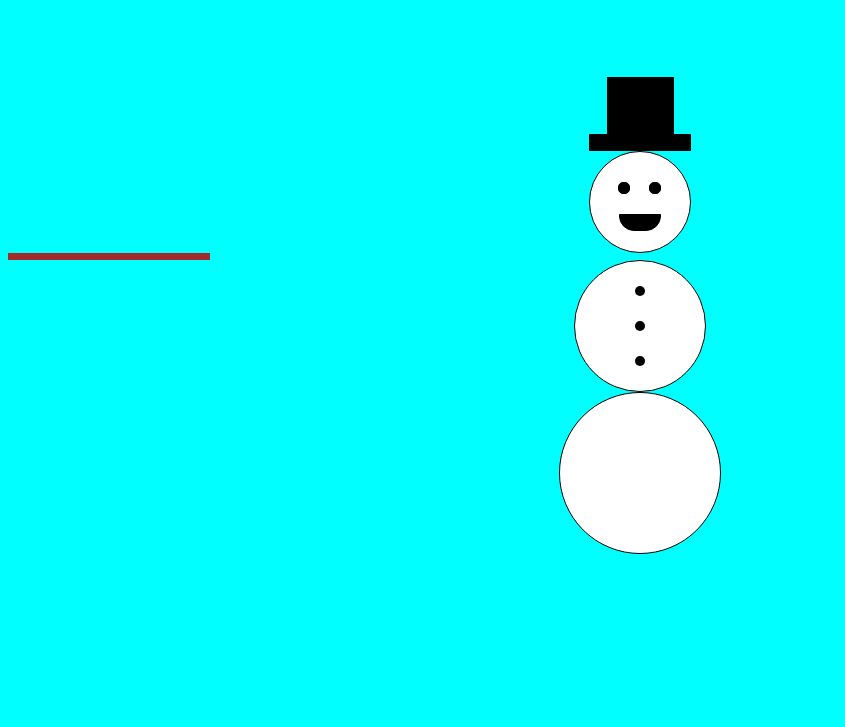
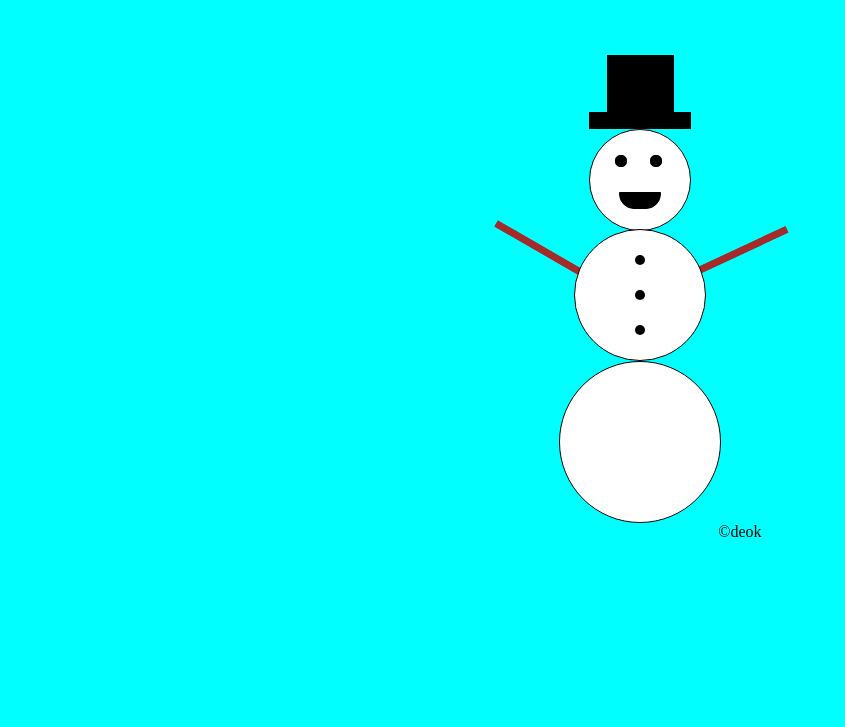
Before and after one commit to deokgeneral/HTML-CSS-JS, a plain HTML site: page 과제-눈사람만들기/눈사람.html in a window 1280 px wide. Shown: the part 73-800 px from the top of the page, without its empty margins (0-845 px from the left). Drawn offline with Linux system fonts and the light colour scheme.

Commit message:
수정완료

```diff
--- a/과제-눈사람만들기/눈사람.css
+++ b/과제-눈사람만들기/눈사람.css
@@ -3,7 +3,7 @@
     text-align: center;
 }
 .snowman{
-    margin-top: 150px;
+    margin-top: 50px;
 }
 .snow_head, .snow_body, .snow_foot{
     background-color: white;
@@ -11,8 +11,13 @@
     border-radius: 100px;
     width: 100px;
     height: 100px;
+    position: relative;
     margin-left: auto;
     margin-right: auto;
+}
+.snow_head, .snow_hat1, .snow_hat2{
+    position: relative;
+    top: 20px;
 }
 .snow_head-face_mouth{
     background-color: black;
@@ -21,18 +26,20 @@
     border-bottom-right-radius: 15px;
     width: 40px;
     height: 15px;
-    margin-top: 20px;
+    margin-top: 50px;
     margin-left: auto;
     margin-right: auto;
 }
-.snow_head-face_eyes{
+.snow_head-face_eyes1{
     background-color: black;
     border: 1px solid black;
     border-radius: 5px;
     width: 10px;
     height: 10px;
-    margin-top: 30px;
-    margin-left: 28px;
+    position: relative;
+    float: left;
+    top: 25px;
+    left: 25px;
 }
 .snow_head-face_eyes2{
     background-color: black;
@@ -40,19 +47,37 @@
     border-radius: 5px;
     width: 10px;
     height: 10px;
-    margin-left: 30px;
-    margin-top: -1px;
+    position: relative;
+    left: 60px;
+    top: 25px;
 }
 .snow_body{
     border-radius: 100px;
     width: 130px;
     height: 130px;
+    position: relative;
+    z-index: 2;
 }
-.snow_body_point_arm{
+.snow_arm1{
     border: 1px solid brown;
     background-color: brown;
-    width: 200px;
+    width: 150px;
     height: 5px;
+    position: relative;
+    top :40px;
+    transform: rotate(30deg);
+    z-index: 1;
+    display: inline-block;
+}
+.snow_arm2{
+    border: 1px solid brown;
+    background-color: brown;
+    width: 150px;
+    height: 5px;
+    position: relative;
+    top: 40px;
+    transform: rotate(155deg);
+    display: inline-block;
 }
 .snow_body_point{
     background-color: black;
@@ -82,3 +107,7 @@
     height: 15px;
     width: 100px;
 }
+#copy{
+    position: relative;
+    left: 100px;
+}
--- a/과제-눈사람만들기/눈사람.html
+++ b/과제-눈사람만들기/눈사람.html
@@ -6,17 +6,17 @@
     <link href="./눈사람.css" rel="stylesheet">
 </head>
 <body>
+    <h1 style="color: white;">DEOK_ SNOW MAN</h1>
     <div class="snowman">
     <div class="snow_hat1"></div>
     <div class="snow_hat2"></div>
     <div class="snow_head">
-        <div class="snow_head-face_eyes">
             <div class="snow_head-face_eyes1"></div>
             <div class="snow_head-face_eyes2"></div>
-        </div>
         <div class="snow_head-face_mouth"></div>
     </div>
-    <div class="snow_body_point_arm"></div>
+    <div class="snow_arm1"></div>
+    <div class="snow_arm2"></div>
     <div class="snow_body">
         <div class="snow_body_point"></div>
         <div class="snow_body_point"></div>
@@ -24,5 +24,6 @@
     </div>
     <div class="snow_foot"></div>
     </div>
+    <span id="copy">&copy;deok</span>
 </body>
 </html>
```
